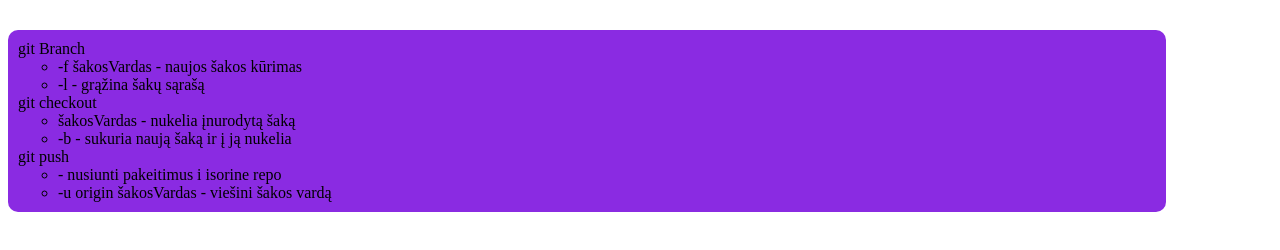
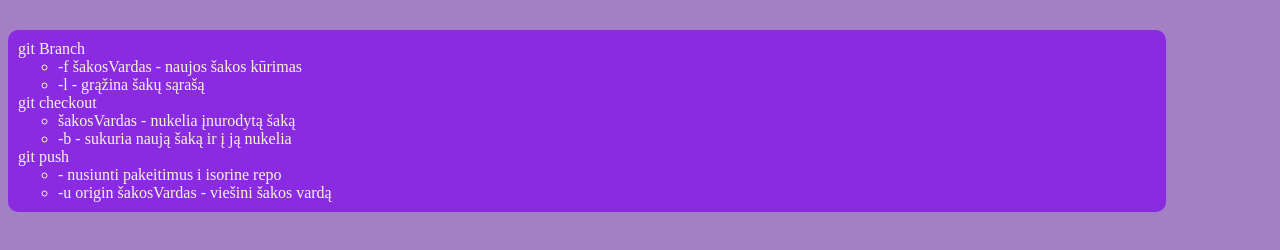
Before and after one commit to ugnejomantiene/Branching, a plain HTML site: page index.html in a window 1280 px wide. Drawn offline with Linux system fonts and the light colour scheme.

Commit message:
added styles

```diff
--- a/main.css
+++ b/main.css
@@ -8,3 +8,10 @@ section#gitKomandos > ul {
     list-style-type: none;
 
 }
+body {
+    background-color: rgb(163, 128, 196);
+}
+ul {
+    font-family: 'Times New Roman', Times, serif;
+    color: beige;
+}
```
